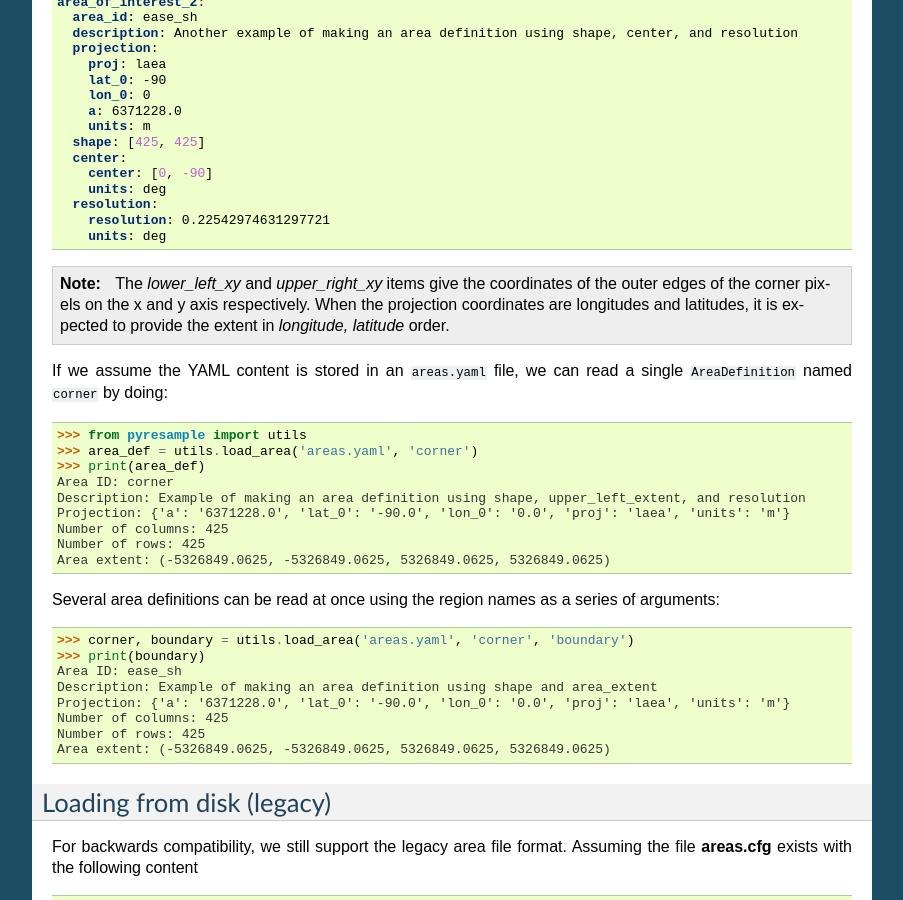
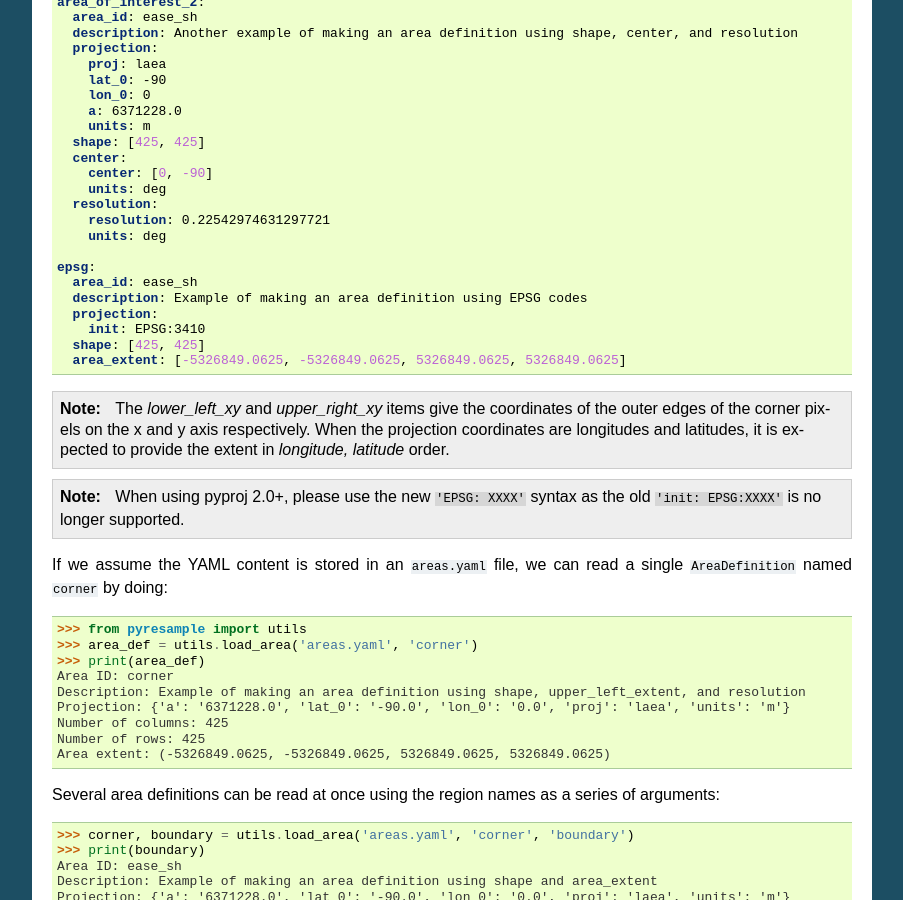
Before and after one commit to pytroll/pyresample, a Sphinx documentation site: the page built from docs/source/geometry_utils.rst, in a window 1280 px wide and 900 px high, scrolled down 5089 px. Shown: the whole window, without its empty margins (198-1101 px from the left). Built offline with Sphinx 7.4.7, drawn with Linux system fonts in a browser that asks for light colours.

Commit message:
Add EPSG YAML example to the docs

```diff
--- a/docs/source/geo_def.rst
+++ b/docs/source/geo_def.rst
@@ -102,8 +102,10 @@ Below are three examples of creating an ``AreaDefinition``:
  Number of rows: 425
  Area extent: (-5326849.0625, -5326849.0625, 5326849.0625, 5326849.0625)
 
-**Note**: When using pyproj 2.0+, please use the new ``'EPSG:XXXX'`` syntax
-as the old ``'+init=EPSG:XXXX'`` is no longer supported.
+.. note::
+
+  When using pyproj 2.0+, please use the new ``'EPSG:XXXX'`` syntax
+  as the old ``'+init=EPSG:XXXX'`` is no longer supported.
 
 Creating an ``AreaDefinition`` can be complex if you don't know everything
 about the region being described. Pyresample provides multiple utilities
--- a/docs/source/geometry_utils.rst
+++ b/docs/source/geometry_utils.rst
@@ -344,12 +344,25 @@ an area might be specified.
      resolution: 0.22542974631297721
      units: deg
 
+ epsg:
+   area_id: ease_sh
+   description: Example of making an area definition using EPSG codes
+   projection:
+     init: EPSG:3410
+   shape: [425, 425]
+   area_extent: [-5326849.0625, -5326849.0625, 5326849.0625, 5326849.0625]
+
 .. note::
 
   The `lower_left_xy` and `upper_right_xy` items give the coordinates of the
   outer edges of the corner pixels on the x and y axis respectively. When the
   projection coordinates are longitudes and latitudes, it is expected to
   provide the extent in `longitude, latitude` order.
+
+.. note::
+
+  When using pyproj 2.0+, please use the new ``'EPSG: XXXX'`` syntax
+  as the old ``'init: EPSG:XXXX'`` is no longer supported.
 
 If we assume the YAML content is stored in an ``areas.yaml`` file, we can
 read a single ``AreaDefinition`` named ``corner`` by doing:
```
